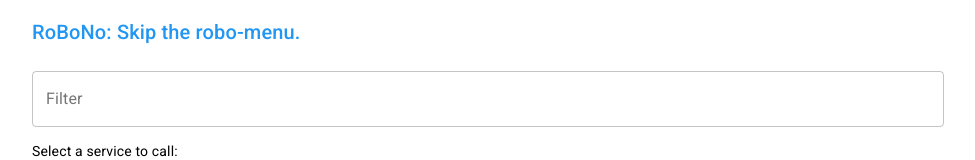
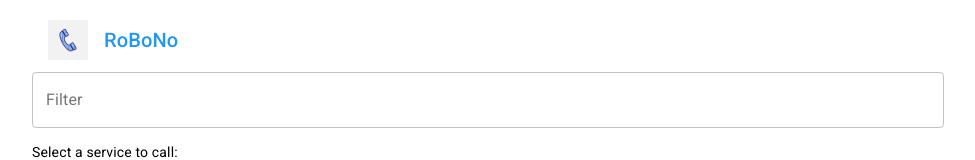
Before and after one commit to iansan5653/robono, a React (Create React App) app in the folder client/: page / in a window 1280 px wide. Shown: the top 160 px of the page, without its empty margins (152-1127 px from the left). Built offline with nearby package versions, Linux system fonts and the light colour scheme; no server answers.

Commit message:
Update site header

```diff
--- a/client/public/index.html
+++ b/client/public/index.html
@@ -7,7 +7,7 @@
     <meta name="theme-color" content="#000000" />
     <meta
       name="description"
-      content="Web site created using create-react-app"
+      content="Skip the frustrating robo phone menus and get to the point."
     />
     <link rel="apple-touch-icon" href="logo192.png" />
     <!--
@@ -24,9 +24,15 @@
       work correctly both with client-side routing and a non-root public URL.
       Learn how to configure a non-root public URL by running `npm run build`.
     -->
-    <title>React App</title>
-    <link rel="stylesheet" href="https://fonts.googleapis.com/css?family=Roboto:300,400,500,700&display=swap" />
-    <link rel="stylesheet" href="https://fonts.googleapis.com/icon?family=Material+Icons" />
+    <title>RoBoNo: Get to the point.</title>
+    <link
+      rel="stylesheet"
+      href="https://fonts.googleapis.com/css?family=Roboto:300,400,500,700&display=swap"
+    />
+    <link
+      rel="stylesheet"
+      href="https://fonts.googleapis.com/icon?family=Material+Icons"
+    />
   </head>
   <body>
     <noscript>You need to enable JavaScript to run this app.</noscript>
--- a/client/src/MainPage/MainPage.css
+++ b/client/src/MainPage/MainPage.css
@@ -1,7 +1,3 @@
-.pageTitle {
-  min-height: 48px;
-}
-
 .searchBox {
   padding-top: 0;
 }
@@ -25,3 +21,27 @@
 .promptText {
   padding-top: 1em;
 }
+
+.aboveSearch {
+  display: flex;
+  justify-content: space-between;
+  flex-direction: row;
+  align-items: center;
+  padding-bottom: 0.5em;
+  min-height: 48px;
+}
+
+.pageTitle {
+  width: 100%;
+  margin: 0;
+  padding: 0;
+}
+
+.logo {
+  height: 1.5em;
+  vertical-align: middle;
+  padding: 0.5em;
+  margin: 0 1em;
+  background-color: rgba(0,0,0,.05);
+  border-radius: 2px;
+}
--- a/client/src/MainPage/MainPage.tsx
+++ b/client/src/MainPage/MainPage.tsx
@@ -47,15 +47,21 @@ export default class MainPage extends React.Component<Props, State> {
   render() {
     return (
       <Container maxWidth="md" className="mainPageContainer">
+        <div className="aboveSearch">
+          <img
+            src="./android-chrome-192x192.png"
+            alt="RoBoNo Logo"
+            className="logo"
+          />
           <Typography
             variant="h6"
             component="h1"
-          gutterBottom
             color="primary"
             className="pageTitle"
           >
-          {this.props.appName}: Skip the robo-menu.
+            {this.props.appName}
           </Typography>
+        </div>
         <TextField
           id="search"
           className="searchBox"
```
Also changed, not shown: client/public/search.png (added), 1 other file (tests, documents, lock files or other folders). Lines whose indentation alone changed are shown as unchanged.
